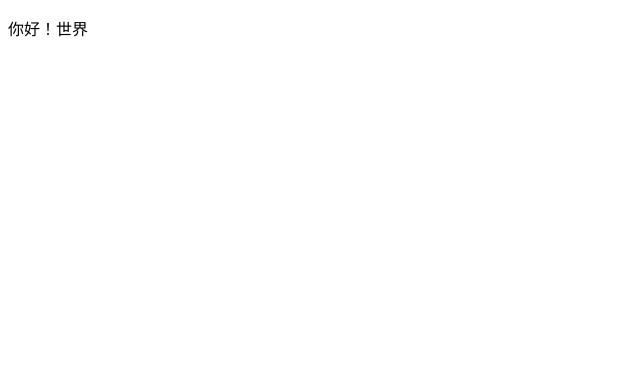
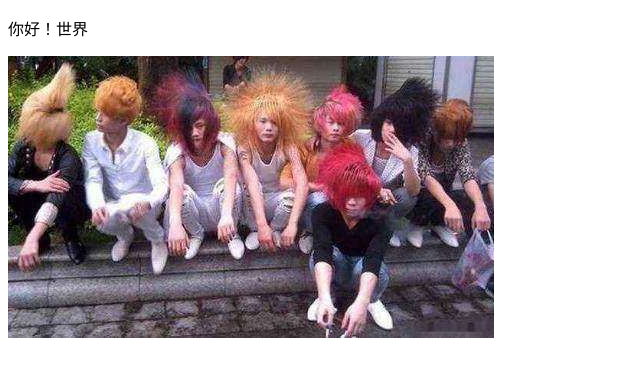
Before and after one commit to rongguigolf/rongguigolf, a plain HTML site: page index.html in a window 1280 px wide. Shown: the whole page, without its empty margins (0-640 px from the left). Drawn offline with Linux system fonts and the light colour scheme.

Commit message:
Update index.html

```diff
--- a/index.html
+++ b/index.html
@@ -8,6 +8,7 @@
   <!--主体开始-->
   <body>
     <p>你好！世界</p>
+    <img src="/123.jpg.jpeg">
   </body>
   <!--主体结束-->
 </html>
```
